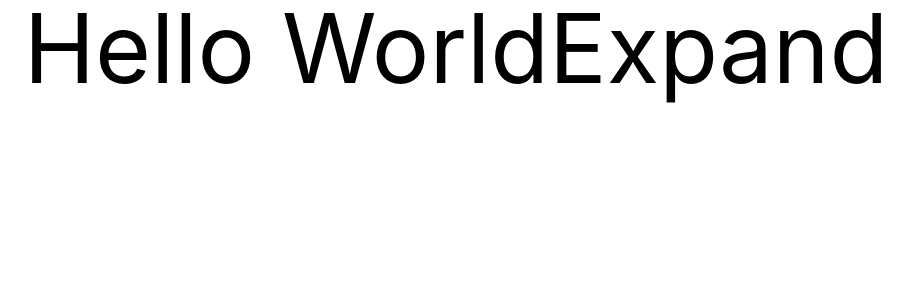
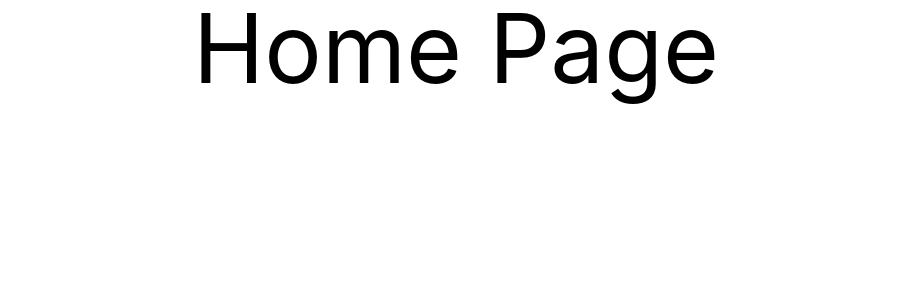
Before and after one commit to iamsid47/qritic, a React (Create React App) app in the folder frontend/: page / in a window 1280 px wide. Shown: the top 300 px of the page, without its empty margins (184-1096 px from the left). Built offline with nearby package versions, Linux system fonts and the light colour scheme.

Commit message:
setup basic file structure

```diff
--- a/frontend/public/index.html
+++ b/frontend/public/index.html
@@ -5,10 +5,7 @@
     <link rel="icon" href="%PUBLIC_URL%/favicon.ico" />
     <meta name="viewport" content="width=device-width, initial-scale=1" />
     <meta name="theme-color" content="#000000" />
-    <meta
-      name="description"
-      content="Web site created using create-react-app"
-    />
+    <meta name="description" content="Qritic - Resume ranking for HR nerds" />
     <link rel="apple-touch-icon" href="%PUBLIC_URL%/logo192.png" />
     <!--
       manifest.json provides metadata used when your web app is installed on a
@@ -24,7 +21,7 @@
       work correctly both with client-side routing and a non-root public URL.
       Learn how to configure a non-root public URL by running `npm run build`.
     -->
-    <title>React App</title>
+    <title>Qritic | Resume ranking for HR nerds</title>
   </head>
   <body>
     <noscript>You need to enable JavaScript to run this app.</noscript>
--- a/frontend/src/App.js
+++ b/frontend/src/App.js
@@ -1,9 +1,14 @@
+import React from "react";
+import { BrowserRouter, Routes, Route } from "react-router-dom";
+import Home from "./components/Pages/Home";
+
 function App() {
   return (
-    <div className="text-center text-8xl">
-      Hello World
-      <button data-testid="tButton">Expand</button>
-    </div>
+    <BrowserRouter>
+      <Routes>
+        <Route path="/" element={<Home />} />
+      </Routes>
+    </BrowserRouter>
   );
 }
 
--- /dev/null
+++ b/frontend/src/components/Pages/Home.jsx
@@ -0,0 +1,7 @@
+import React from "react";
+
+const Home = () => {
+  return <div className="text-center text-8xl">Home Page</div>;
+};
+
+export default Home;
```
Also changed, not shown: frontend/public/manifest.json.
